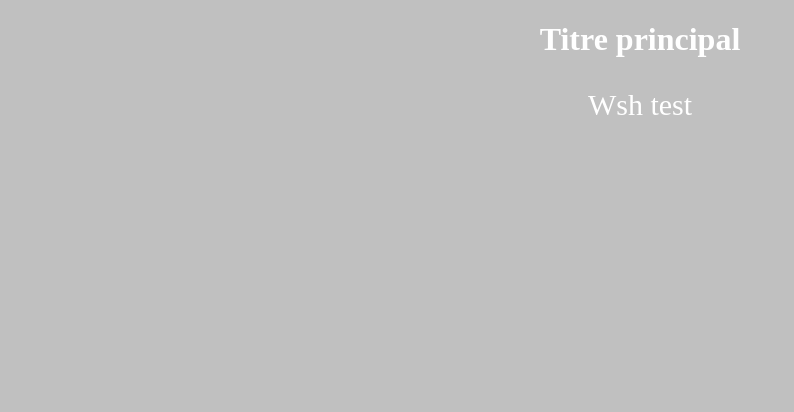
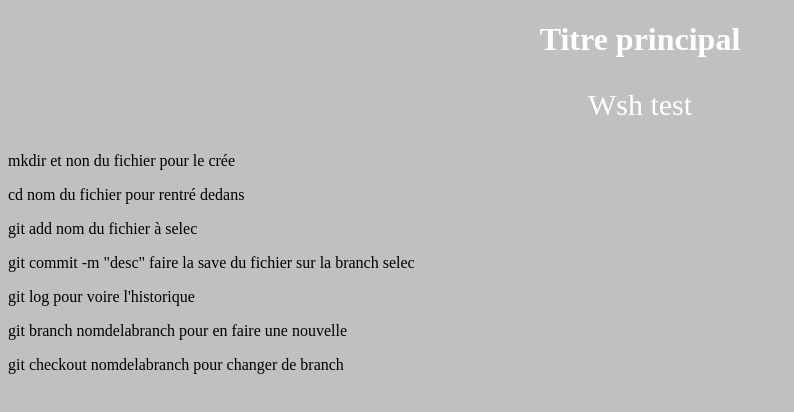
Before and after one commit to ArthurRDev/sitetestgit, a plain HTML site: page index.html in a window 1280 px wide. Shown: the whole page, without its empty margins (0-794 px from the left). Drawn offline with Linux system fonts and the light colour scheme.

Commit message:
commandes git

```diff
--- a/index.html
+++ b/index.html
@@ -7,6 +7,14 @@
 <body style="background-color: silver;">
 	<h1 style="text-align: center; color: white;">Titre principal</h1>
 	<p style="color: white; font-size: 30px; text-align: center; ">Wsh test</p>
+	<p>mkdir et non du fichier pour le crée</p>
+	<p>cd nom du fichier pour rentré dedans</p>
+	<p>git add nom du fichier à selec</p>
+	<p>git commit -m "desc" faire la save du fichier sur la branch selec</p>
+	<p>git log pour voire l'historique</p>
+	<p>git branch nomdelabranch pour en faire une nouvelle</p>
+	<p>git checkout nomdelabranch pour changer de branch</p>
+	<p></p>
 
 </body>
 </html>
```
